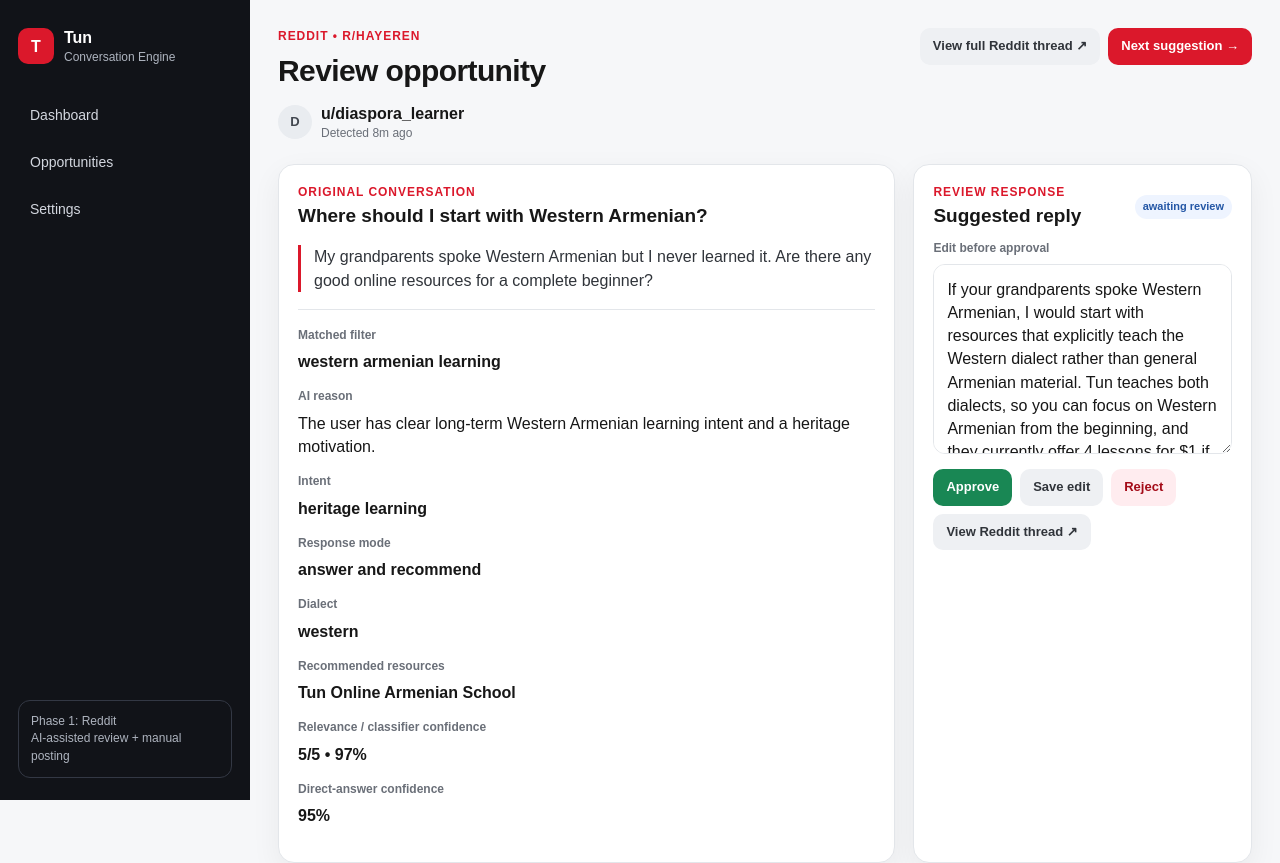
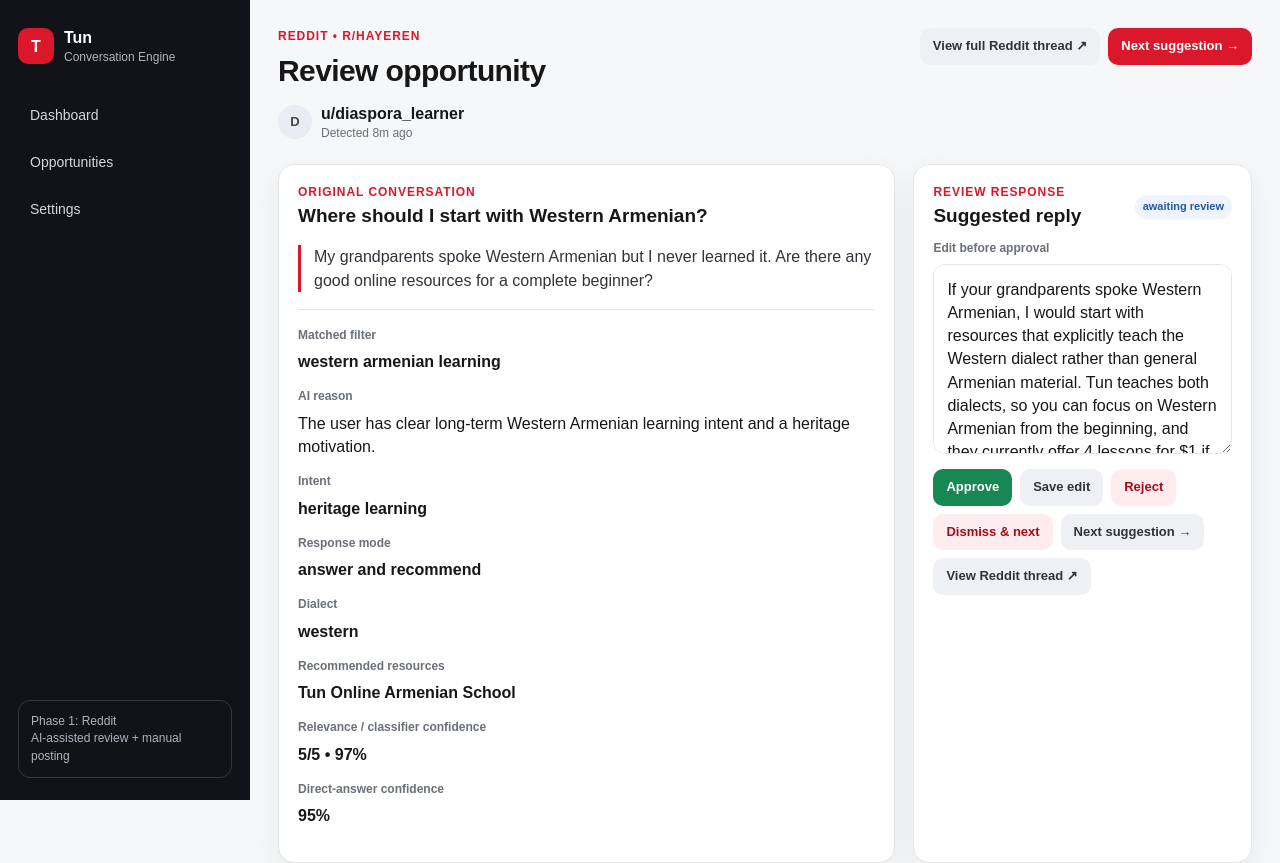
Before and after one commit to elleynote/tun-conversation-engine, a Next.js app: page /opportunities/demo-1 in a window 1280 px wide. Shown: the top 863 px of the page. Built offline with nearby package versions, Linux system fonts and the light colour scheme.

Commit message:
Add dismiss and next controls to review panel

```diff
--- a/components/opportunity-review.tsx
+++ b/components/opportunity-review.tsx
@@ -4,7 +4,7 @@
 import { useRouter } from "next/navigation";
 import type { OpportunityView, OpportunityStatus } from "@/lib/types";
 
-export function OpportunityReview({ opportunity }: { opportunity: OpportunityView }) {
+export function OpportunityReview({ opportunity, nextOpportunityId }: { opportunity: OpportunityView; nextOpportunityId: string | null }) {
   const router = useRouter();
   const [draft, setDraft] = useState(opportunity.draft?.body ?? "");
   const [status, setStatus] = useState<OpportunityStatus>(opportunity.status);
@@ -60,6 +60,23 @@
     await copyReply();
   }
 
+  function goToNextSuggestion() {
+    router.push(nextOpportunityId ? `/opportunities/${nextOpportunityId}` : "/opportunities");
+  }
+
+  async function dismissAndNext() {
+    setBusy(true); setMessage("");
+    try {
+      const res = await fetch(`/api/opportunities/${opportunity.id}/dismiss`, { method: "POST" });
+      const data = await res.json();
+      if (!res.ok) throw new Error(data.error || "Could not dismiss suggestion");
+      goToNextSuggestion();
+    } catch (error) {
+      setMessage(error instanceof Error ? error.message : "Something went wrong");
+      setBusy(false);
+    }
+  }
+
   if (status === "ignored" && !draft.trim()) {
     return (
       <div className="card panel">
@@ -70,6 +87,8 @@
         <p className="muted">The AI did not queue this conversation, but you can override that decision. Overrides are saved in the activity history so we can use them to improve the rules later.</p>
         <div className="actions">
           <button className="btn primary" disabled={busy} onClick={promote}>Mark as reply opportunity</button>
+          <button className="btn danger" disabled={busy} onClick={dismissAndNext}>Dismiss & next</button>
+          <button className="btn secondary" disabled={busy} onClick={goToNextSuggestion}>{nextOpportunityId ? "Next suggestion →" : "Back to queue"}</button>
           {opportunity.original_url ? <a className="btn secondary" href={opportunity.original_url} target="_blank" rel="noreferrer">View Reddit thread ↗</a> : null}
         </div>
         {message ? <p className="small muted">{message}</p> : null}
@@ -97,6 +116,8 @@
           <button className="btn success" disabled={busy || !draft.trim()} onClick={() => update("approved")}>Approve</button>
           <button className="btn secondary" disabled={busy || !draft.trim()} onClick={() => update("awaiting_review")}>Save edit</button>
           <button className="btn danger" disabled={busy} onClick={() => update("rejected", false)}>Reject</button>
+          <button className="btn danger" disabled={busy} onClick={dismissAndNext}>Dismiss & next</button>
+          <button className="btn secondary" disabled={busy} onClick={goToNextSuggestion}>{nextOpportunityId ? "Next suggestion →" : "Back to queue"}</button>
           {opportunity.original_url ? <a className="btn secondary" href={opportunity.original_url} target="_blank" rel="noreferrer">View Reddit thread ↗</a> : null}
         </div>
       ) : null}
@@ -110,6 +131,7 @@
             {opportunity.original_url ? <button className="btn secondary" disabled={busy || !draft.trim()} onClick={copyAndOpenReddit}>Copy + open Reddit</button> : null}
             {opportunity.original_url ? <a className="btn secondary" href={opportunity.original_url} target="_blank" rel="noreferrer">Open Reddit only ↗</a> : null}
             {!posted ? <button className="btn success" disabled={busy} onClick={() => update("posted", false)}>Mark as posted</button> : null}
+            <button className="btn secondary" disabled={busy} onClick={goToNextSuggestion}>{nextOpportunityId ? "Next suggestion →" : "Back to queue"}</button>
           </div>
         </div>
       ) : null}
```
